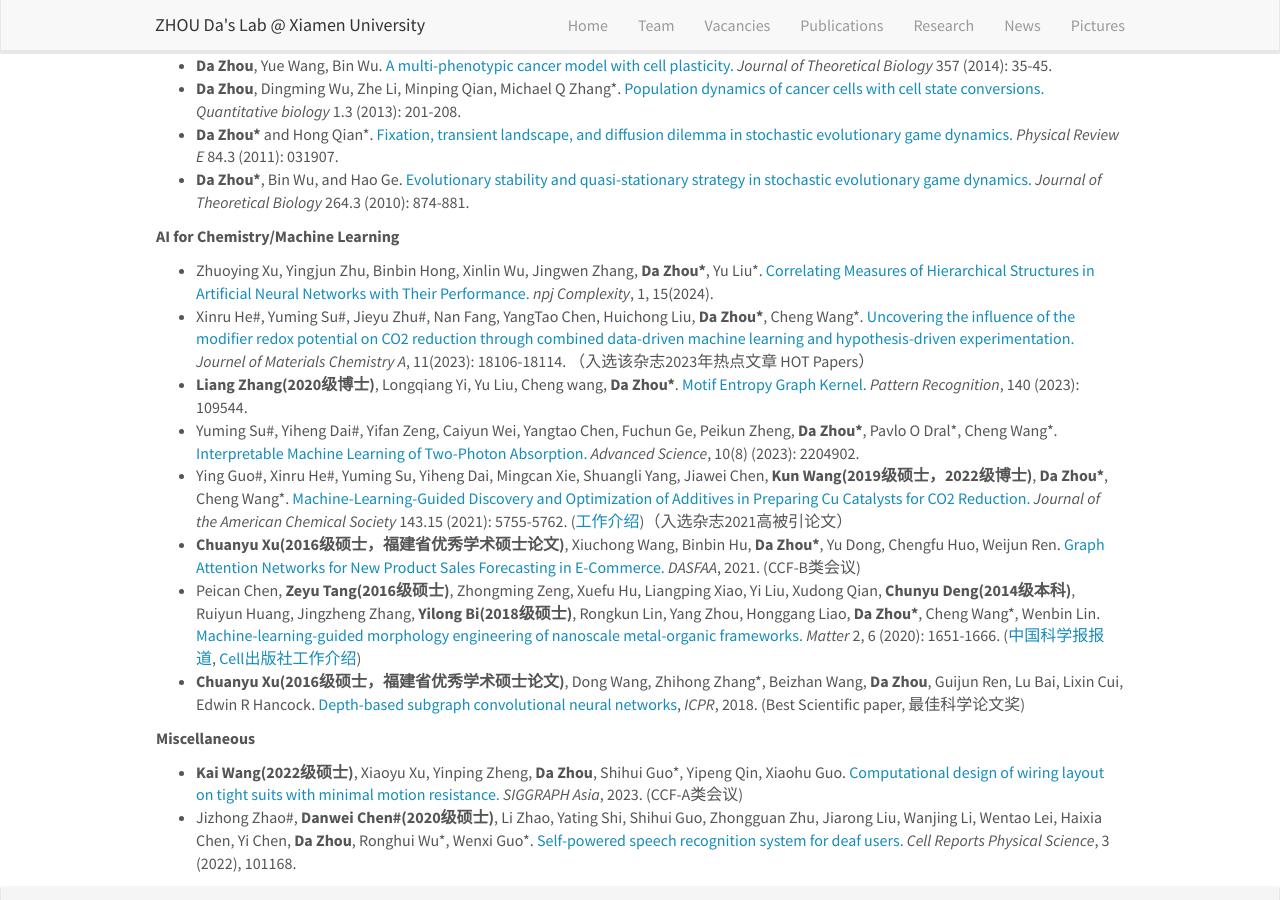
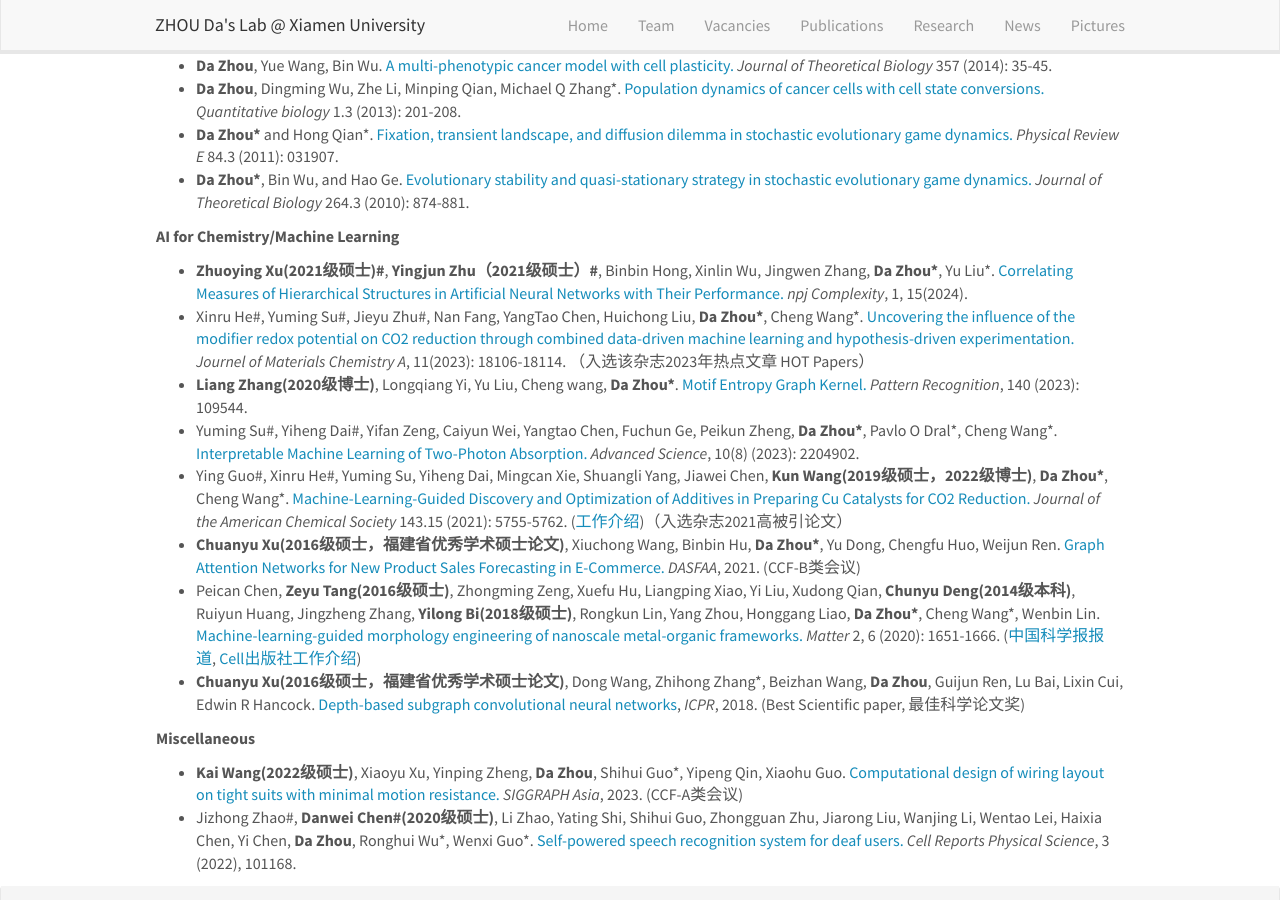
Before and after one commit to ZhouDaLab/zhoudalab.github.io, a Jekyll site: the page built from _pages/publications.md, in a window 1280 px wide and 900 px high, scrolled down 853 px. Built offline with Jekyll 4.4.1, drawn with Linux system fonts in a browser that asks for light colours; nearby versions of some CDN libraries.

Commit message:
Update publications.md

```diff
--- a/_pages/publications.md
+++ b/_pages/publications.md
@@ -34,7 +34,7 @@ permalink: /publications/
 
 **AI for Chemistry/Machine Learning**
 
-- Zhuoying Xu, Yingjun Zhu, Binbin Hong, Xinlin Wu, Jingwen Zhang, **Da Zhou\***, Yu Liu\*. [Correlating Measures of Hierarchical Structures in Artificial Neural Networks with Their Performance.](https://www.nature.com/articles/s44260-024-00015-x) *npj Complexity*, 1, 15(2024).
+- **Zhuoying Xu(2021级硕士)\#**, **Yingjun Zhu（2021级硕士）\#**, Binbin Hong, Xinlin Wu, Jingwen Zhang, **Da Zhou\***, Yu Liu\*. [Correlating Measures of Hierarchical Structures in Artificial Neural Networks with Their Performance.](https://www.nature.com/articles/s44260-024-00015-x) *npj Complexity*, 1, 15(2024).
 - Xinru He\#, Yuming Su\#, Jieyu Zhu\#, Nan Fang, YangTao Chen, Huichong Liu, **Da Zhou\***, Cheng Wang\*. [Uncovering the influence of the modifier redox potential on CO2 reduction through combined data-driven machine learning and hypothesis-driven experimentation.](https://doi.org/10.1039/D3TA03115B) 	*Journel of Materials Chemistry A*, 11(2023): 18106-18114. （入选该杂志2023年热点文章 HOT Papers）
 - **Liang Zhang(2020级博士)**, Longqiang Yi, Yu Liu, Cheng wang, **Da Zhou\***. [Motif Entropy Graph Kernel.](https://www.sciencedirect.com/science/article/abs/pii/S0031320323002443) *Pattern Recognition*, 140 (2023): 109544.
 - Yuming Su\#, Yiheng Dai\#, Yifan Zeng, Caiyun Wei, Yangtao Chen, Fuchun Ge, Peikun Zheng, **Da Zhou\***, Pavlo O Dral\*, Cheng Wang\*. [Interpretable Machine Learning of Two-Photon Absorption.](https://onlinelibrary.wiley.com/doi/full/10.1002/advs.202204902) *Advanced Science*, 10(8) (2023): 2204902.
```
